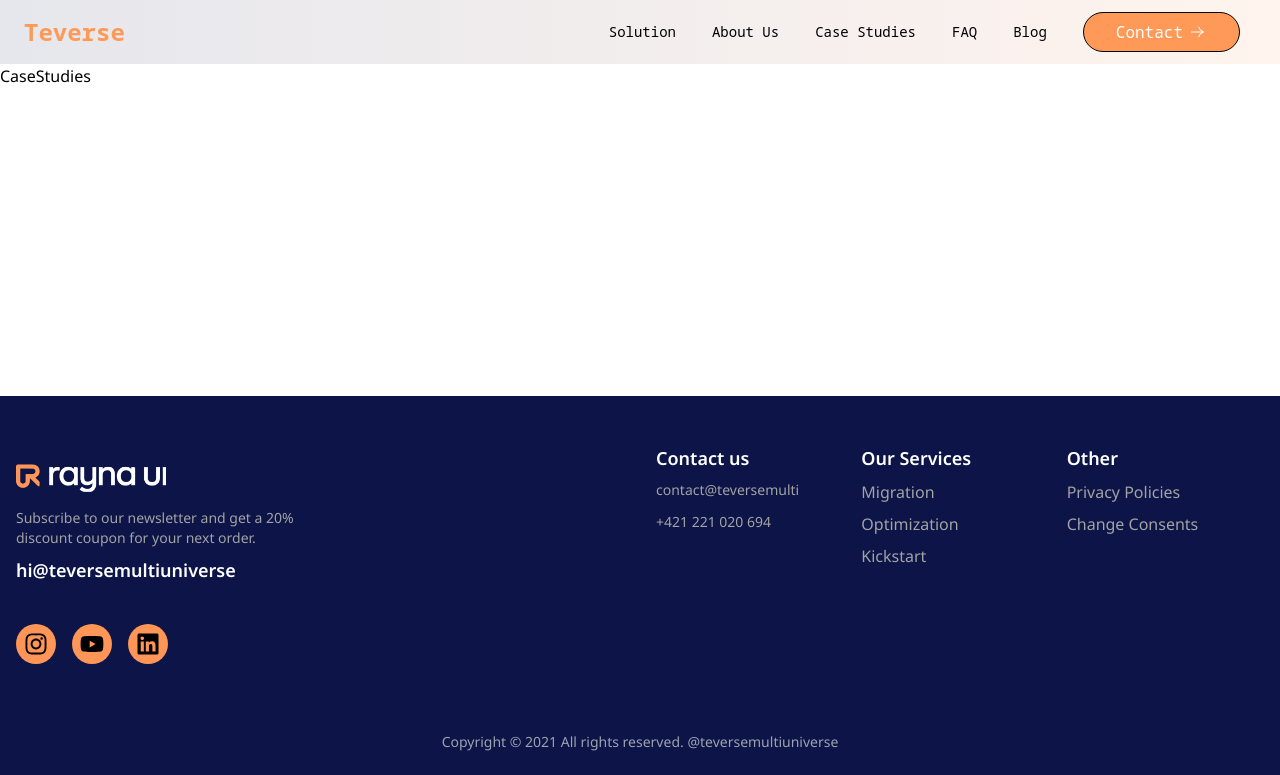
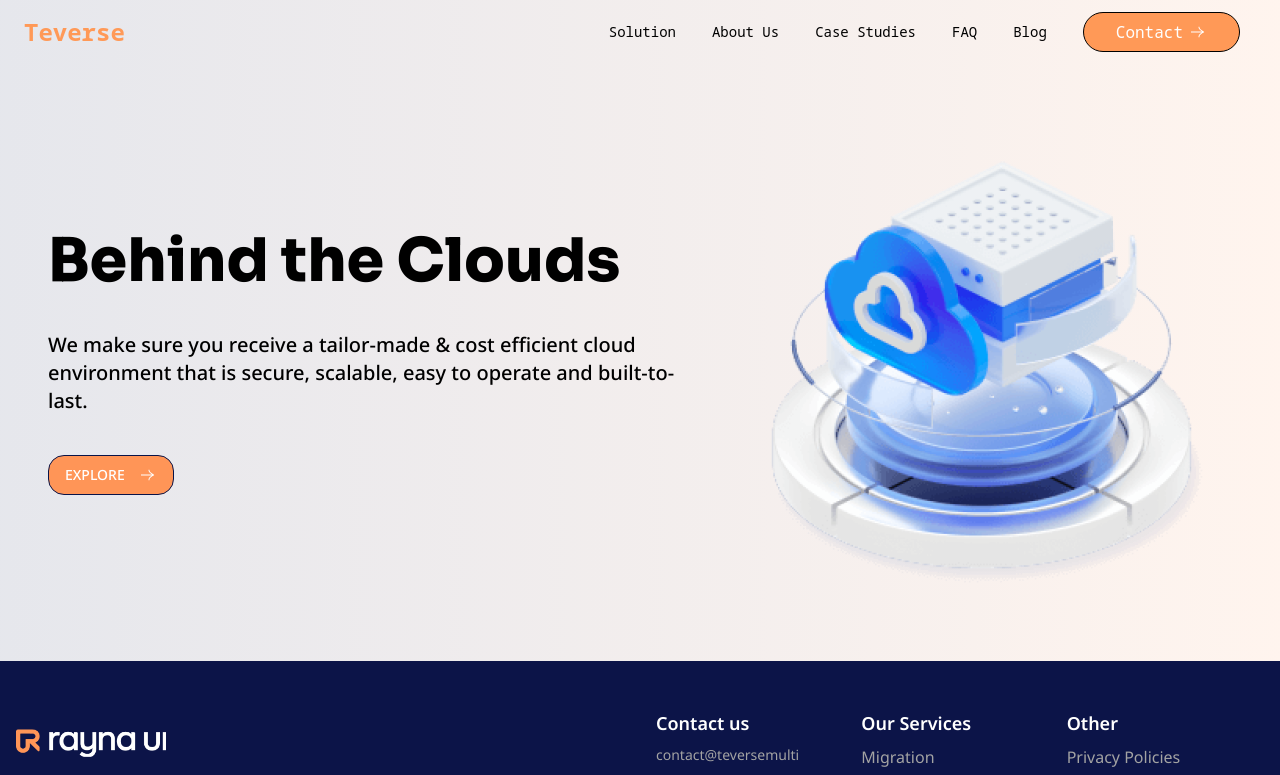
Before and after one commit to Lukman10a/web-agency, a Next.js app: page /case-studies in a window 1280 px wide. Shown: the top 775 px of the page. Built offline with nearby package versions, Linux system fonts and the light colour scheme.

Commit message:
create case study hero

```diff
--- a/src/pages/case-studies.tsx
+++ b/src/pages/case-studies.tsx
@@ -1,7 +1,35 @@
+import ArrowIcon from "@/components/icons/arrow";
+import { Button } from "@/components/ui/button";
+import caseStudyHero from "../../public/assets/case-study-hero.png";
 import React from "react";
+import Image from "next/image";
 
 const CaseStudies = () => {
-  return <div>CaseStudies</div>;
+  return (
+    <div>
+      <section className="flex md:flex-col items-center gap-10 bg-gradient-to-r from-[rgba(8,19,72,0.1)] to-[rgba(255,149,87,0.1)] p-12">
+        <article className="space-y-10">
+          <h1 className="font-sora font-extrabold text-6xl animate-fade-in-up">
+            Behind the Clouds
+          </h1>
+          <p className="font-medium text-xl animate-fade-in-up delay-200 font-sans">
+            We make sure you receive a tailor-made & cost efficient cloud
+            environment that is secure, scalable, easy to operate and
+            built-to-last.
+          </p>
+          <Button className="border border-[#081348] flex gap-4 items-center bg-orange-650 w-fit rounded-2xl text-white transition duration-500 transform hover:scale-105 hover:bg-orange-600">
+            <span>EXPLORE</span>
+            <ArrowIcon />
+          </Button>
+        </article>
+        <Image
+          src={caseStudyHero}
+          alt="case-study-hero"
+          className="animate-fade-in-up delay-500"
+        />
+      </section>
+    </div>
+  );
 };
 
 export default CaseStudies;
```
Also changed, not shown: public/assets/case-study-hero.png (added).
